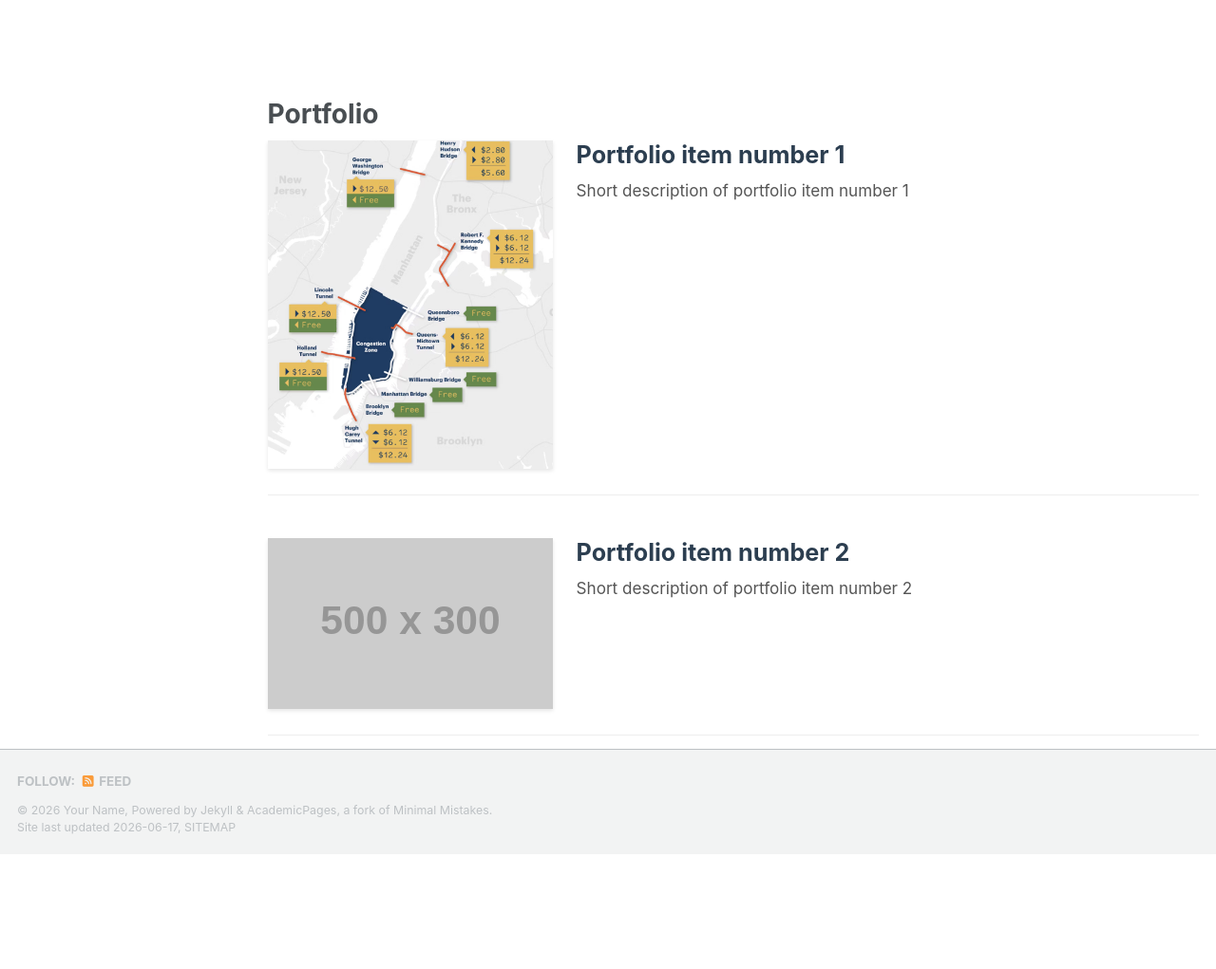
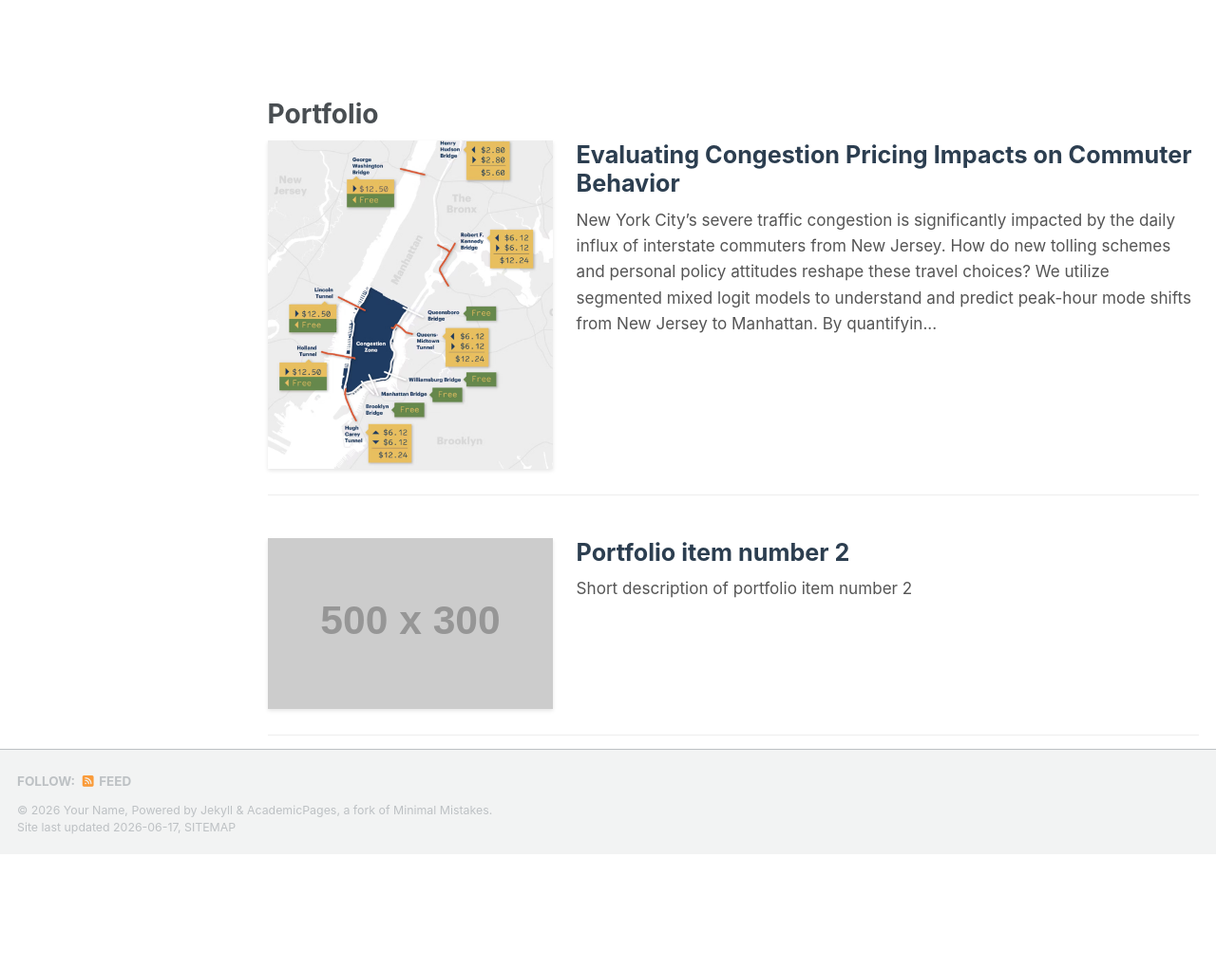
Before and after one commit to Seab0t/Seab0t.github.io, a Jekyll site: the page built from _pages/portfolio.html, in a window 1280 px wide. Shown: the whole page at 95% size. Built offline with Jekyll 4.4.1, drawn with Linux system fonts in a browser that asks for light colours; a script bundle is joined from its source files by our own code; library files that are not in the unit come from our copies.

Commit message:
Update portfolio-1.md

```diff
--- a/_portfolio/portfolio-1.md
+++ b/_portfolio/portfolio-1.md
@@ -1,6 +1,6 @@
 ---
-title: "Portfolio item number 1"
-excerpt: "Short description of portfolio item number 1<br/><img src='/images/500x300.png'>"
+title: "Evaluating Congestion Pricing Impacts on Commuter Behavior"
+excerpt: "New York City's severe traffic congestion is significantly impacted by the daily influx of interstate commuters from New Jersey. How do new tolling schemes and personal policy attitudes reshape these travel choices? We utilize segmented mixed logit models to understand and predict peak-hour mode shifts from New Jersey to Manhattan. By quantifying commuters' willingness-to-pay and cost sensitivities across different attitude segments, our behavioral modeling provides actionable insights to support equitable policy design and effective urban traffic management."
 collection: portfolio
 header:
   teaser: /images/Congestion.png
```
